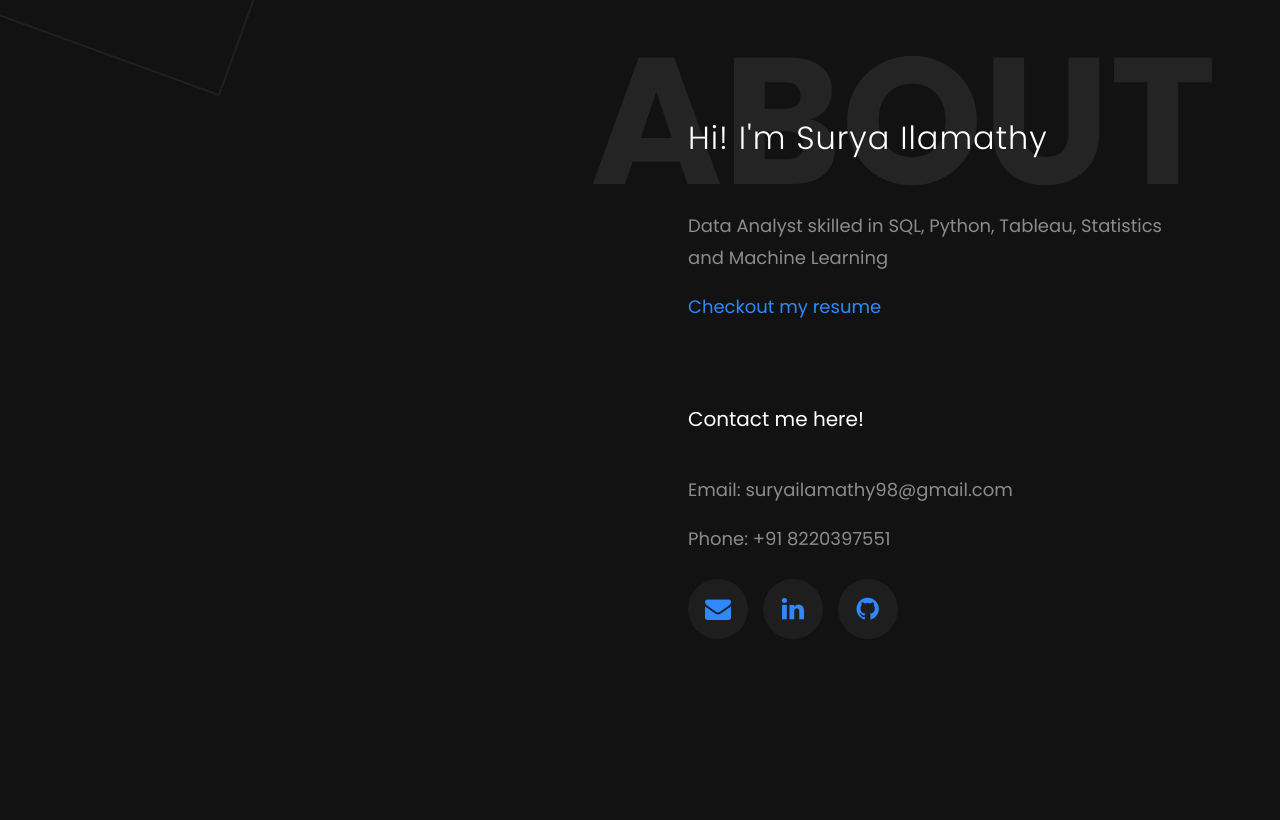
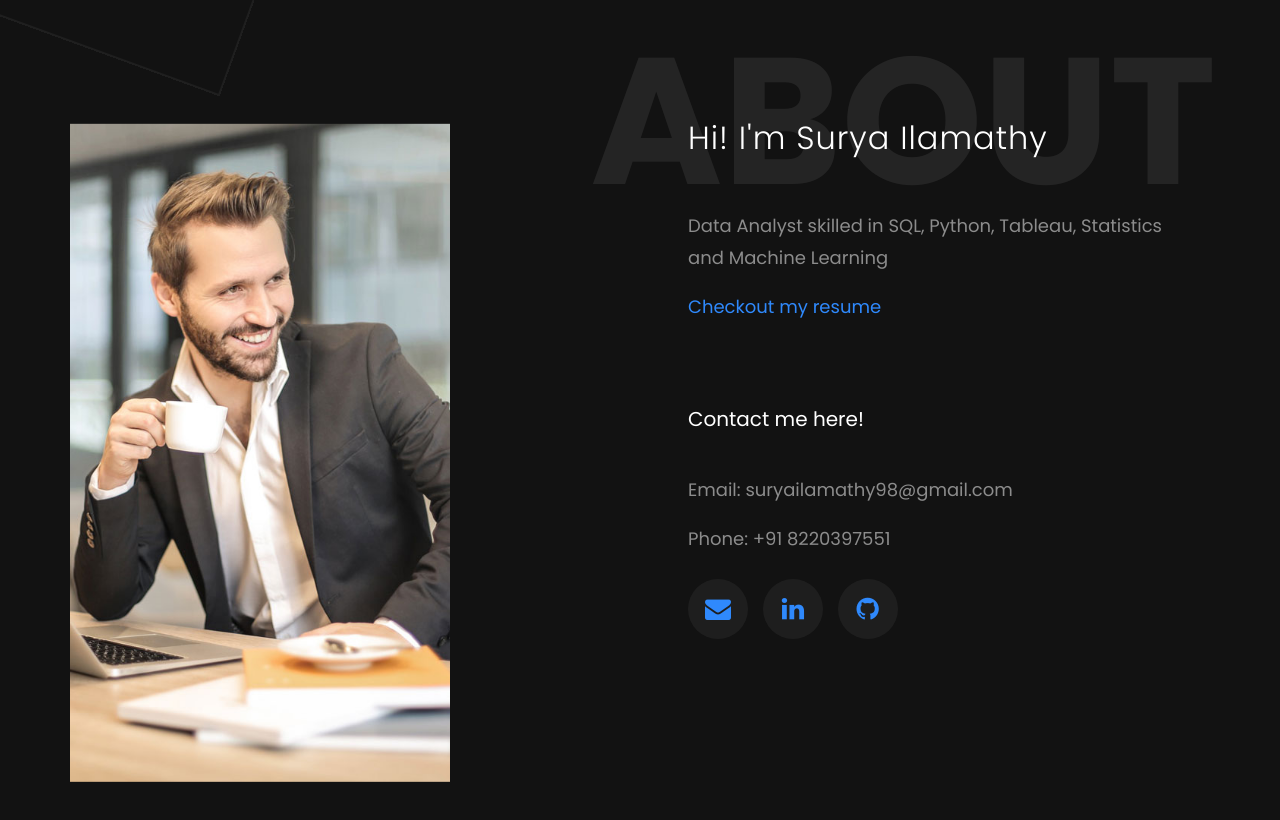
Before and after one commit to SuryaIlamathy/SuryaIlamathy.github.io, a plain HTML site: page index.html in a window 1280 px wide. Shown: the part 860-1680 px from the top of the page. Drawn offline with Linux system fonts and the light colour scheme; some packages are replaced by stand-ins of ours; no server answers; files whose address does not match are found by name.

Commit message:
Update index.html

```diff
--- a/index.html
+++ b/index.html
@@ -60,7 +60,7 @@
       <section class="ftco-section about-section">
         <div class="container">
           <div class="row d-flex" data-scrollax-parent="true">
-            <div class="col-md-4 author-img" style="background-image: url(src/images/1.jpeg);" data-scrollax=" properties: { translateY: '-70%'}"></div>
+            <div class="col-md-4 author-img" style="background-image: url(images/author-1.jpg);" data-scrollax=" properties: { translateY: '-70%'}"></div>
             <div class="col-md-2"></div>
             <div class="col-md-6 wrap ftco-animate">
               <div class="about-desc">
```
